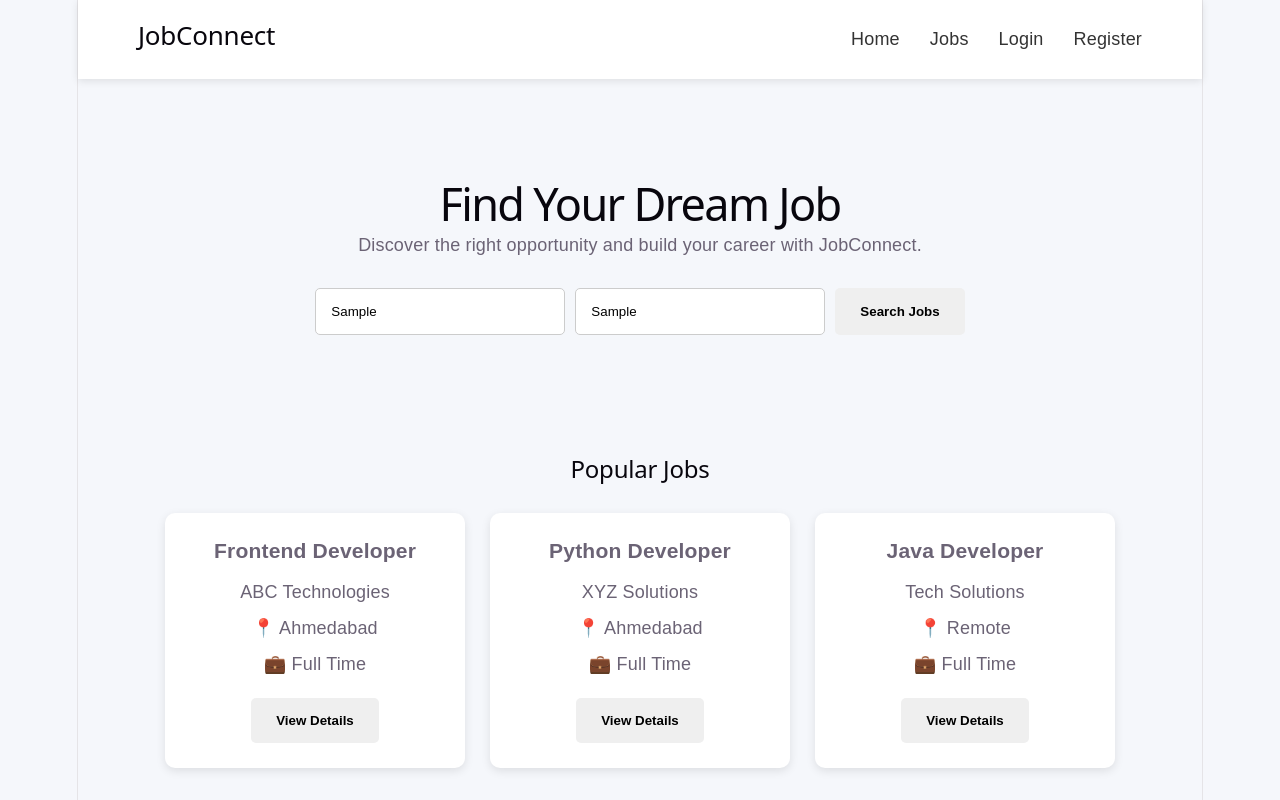
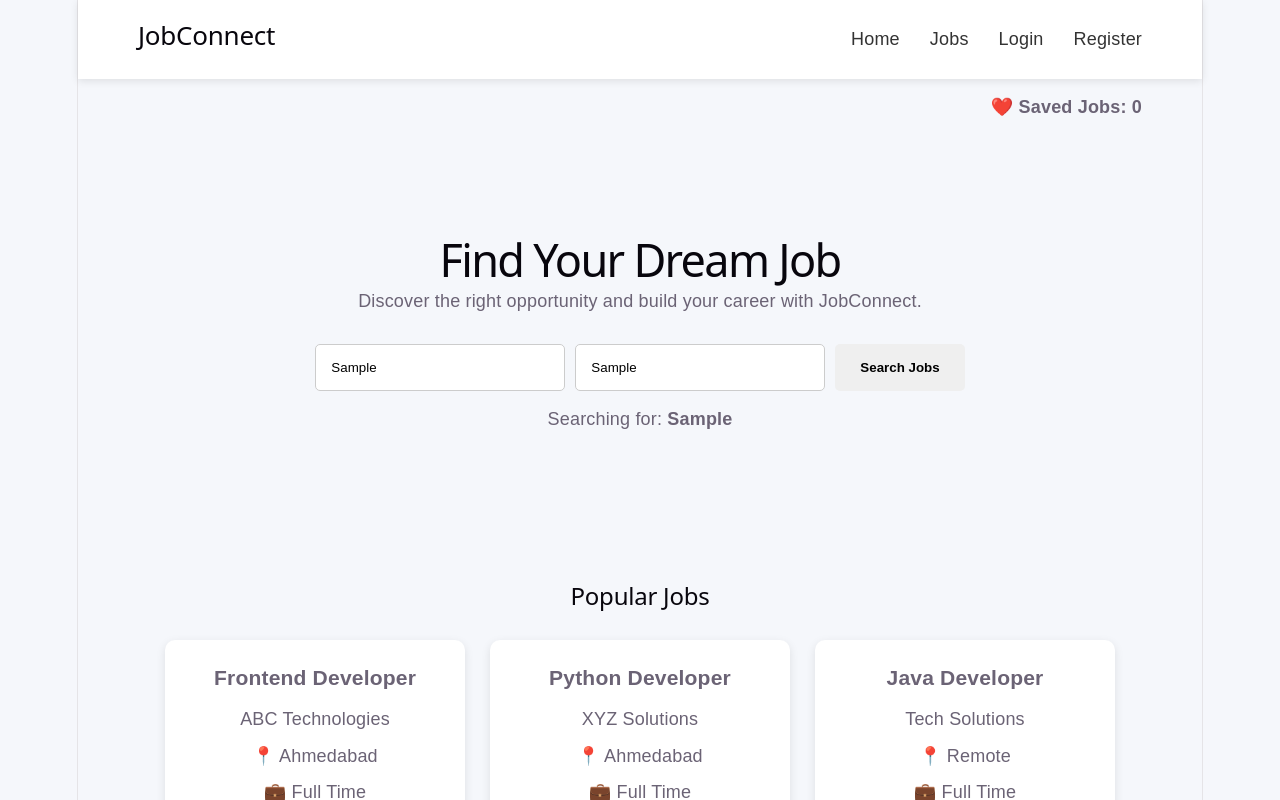
Before and after one commit to Ishasahani/JobConnect, a React (Vite) app: page / in a window 1280 px wide. Both pictures are taken after typing "Sample", "Sample" into the empty fields and a click on the button "Search Jobs". Shown: the top 800 px of the page. Built offline with nearby package versions, Linux system fonts and the light colour scheme.

Commit message:
Added useState job search and save functionality

```diff
--- a/src/App.css
+++ b/src/App.css
@@ -119,3 +119,18 @@ button {
   background: white;
   border-top: 1px solid #ddd;
 }
+.saved-count {
+  text-align: right;
+  padding: 15px 60px;
+  font-weight: bold;
+}
+
+.search-message {
+  margin-top: 15px;
+  font-size: 16px;
+}
+
+.job-card button {
+  margin-right: 8px;
+  margin-bottom: 8px;
+}
--- a/src/App.jsx
+++ b/src/App.jsx
@@ -1,3 +1,4 @@
+import { useState } from "react";
 import "./App.css";
 
 import Navbar from "./components/Navbar";
@@ -5,9 +6,23 @@ import JobCard from "./components/JobCard";
 import Footer from "./components/Footer";
 
 function App() {
+  const [searchTerm, setSearchTerm] = useState("");
+  const [savedJobs, setSavedJobs] = useState([]);
+
+  const toggleSaveJob = (jobTitle) => {
+  if (savedJobs.includes(jobTitle)) {
+    setSavedJobs(savedJobs.filter((job) => job !== jobTitle));
+  } else {
+    setSavedJobs([...savedJobs, jobTitle]);
+  }
+};
+
   return (
     <div>
       <Navbar />
+      <div className="saved-count">
+        ❤️ Saved Jobs: {savedJobs.length}
+      </div>
 
       <section className="hero">
         <h1>Find Your Dream Job</h1>
@@ -20,6 +35,8 @@ function App() {
           <input
             type="text"
             placeholder="Job title, skills or company"
+            value={searchTerm}
+            onChange={(e) => setSearchTerm(e.target.value)}
           />
 
           <input
@@ -29,6 +46,11 @@ function App() {
 
           <button>Search Jobs</button>
         </div>
+        {searchTerm && (
+         <p className="search-message">
+           Searching for: <strong>{searchTerm}</strong>
+         </p>
+        )}
       </section>
 
       <section className="jobs-section">
@@ -41,6 +63,8 @@ function App() {
            company="ABC Technologies"
            location="Ahmedabad"
            type="Full Time"
+           isSaved={savedJobs.includes("Frontend Developer")}
+           onSave={toggleSaveJob}
           />
 
           <JobCard
@@ -48,6 +72,8 @@ function App() {
            company="XYZ Solutions"
            location="Ahmedabad"
            type="Full Time"
+           isSaved={savedJobs.includes("Python Developer")}
+           onSave={toggleSaveJob}
           />
 
           <JobCard
@@ -55,6 +81,8 @@ function App() {
            company="Tech Solutions"
            location="Remote"
            type="Full Time"
+           isSaved={savedJobs.includes("Java Developer")}
+           onSave={toggleSaveJob}
           />
 
         </div>
--- a/src/components/JobCard.jsx
+++ b/src/components/JobCard.jsx
@@ -1,13 +1,24 @@
-function JobCard(props) {
+function JobCard({
+  title,
+  company,
+  location,
+  type,
+  isSaved,
+  onSave
+}) {
   return (
     <div className="job-card">
-      <h3>{props.title}</h3>
+      <h3>{title}</h3>
 
-      <p>{props.company}</p>
+      <p>{company}</p>
 
-      <p>📍 {props.location}</p>
+      <p>📍 {location}</p>
 
-      <p>💼 {props.type}</p>
+      <p>💼 {type}</p>
+
+      <button onClick={() => onSave(title)}>
+        {isSaved ? "❤️ Saved" : "🤍 Save Job"}
+      </button>
 
       <button>View Details</button>
     </div>
```
Lines whose indentation alone changed are shown as unchanged.
